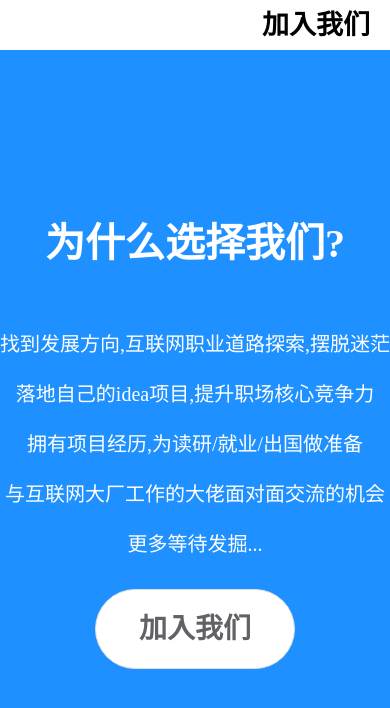
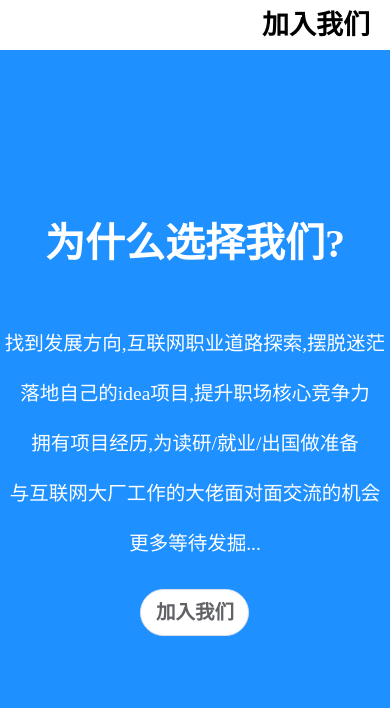
Before and after one commit to faga1/enroll, a Vue app: page /check in a window 390 px wide. Shown: the top 708 px of the page. Built offline with nearby package versions, Linux system fonts and the light colour scheme.

Commit message:
首页css

```diff
--- a/src/views/welcome.vue
+++ b/src/views/welcome.vue
@@ -70,15 +70,30 @@ function toDelivery(){
                 animation-delay:calc(0.2s*var(--i));
         }
         .el-button{
-            width:200px;
-            height: 80px;
-            border-radius: 40px;
-            font-size: 28px;
             font-weight: 600;
-            margin:20px auto 0;
+            margin:20px auto 20px;
             display: block;
         }
 
     }
+@media (max-width:500px){
+    .el-button{
+        height: 12vw;
+        border-radius: 6vw;
+        width:28vw;
+        font-size:4vw;
+    }
+    .animate__animated{
+        font-size:5vw;
+    }
+}
+@media (min-width:500px){
+    .el-button{
+        width:180px;
+        height: 70px;
+        border-radius: 40px;
+        font-size: 28px;
+    }
+}
 
 </style>
```
